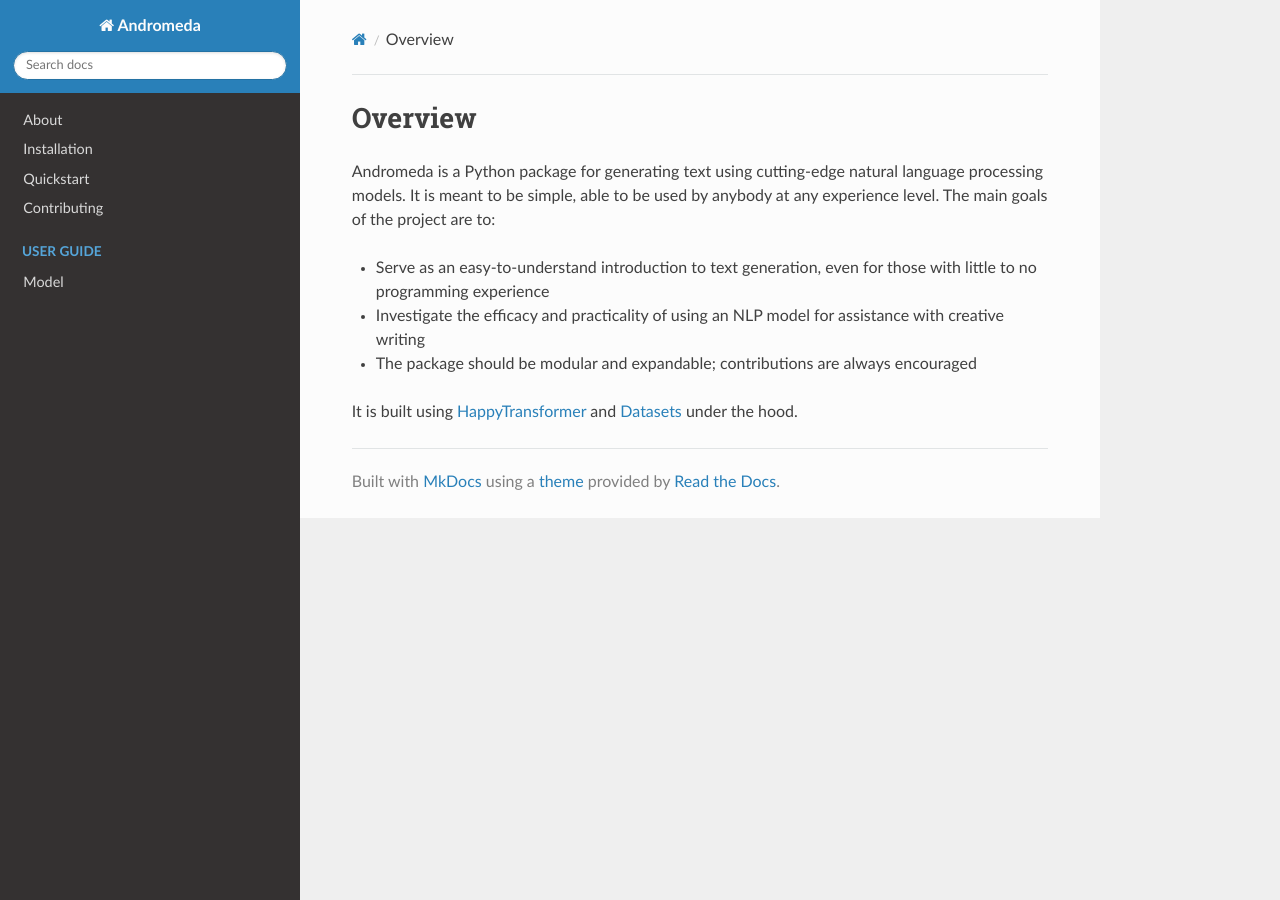
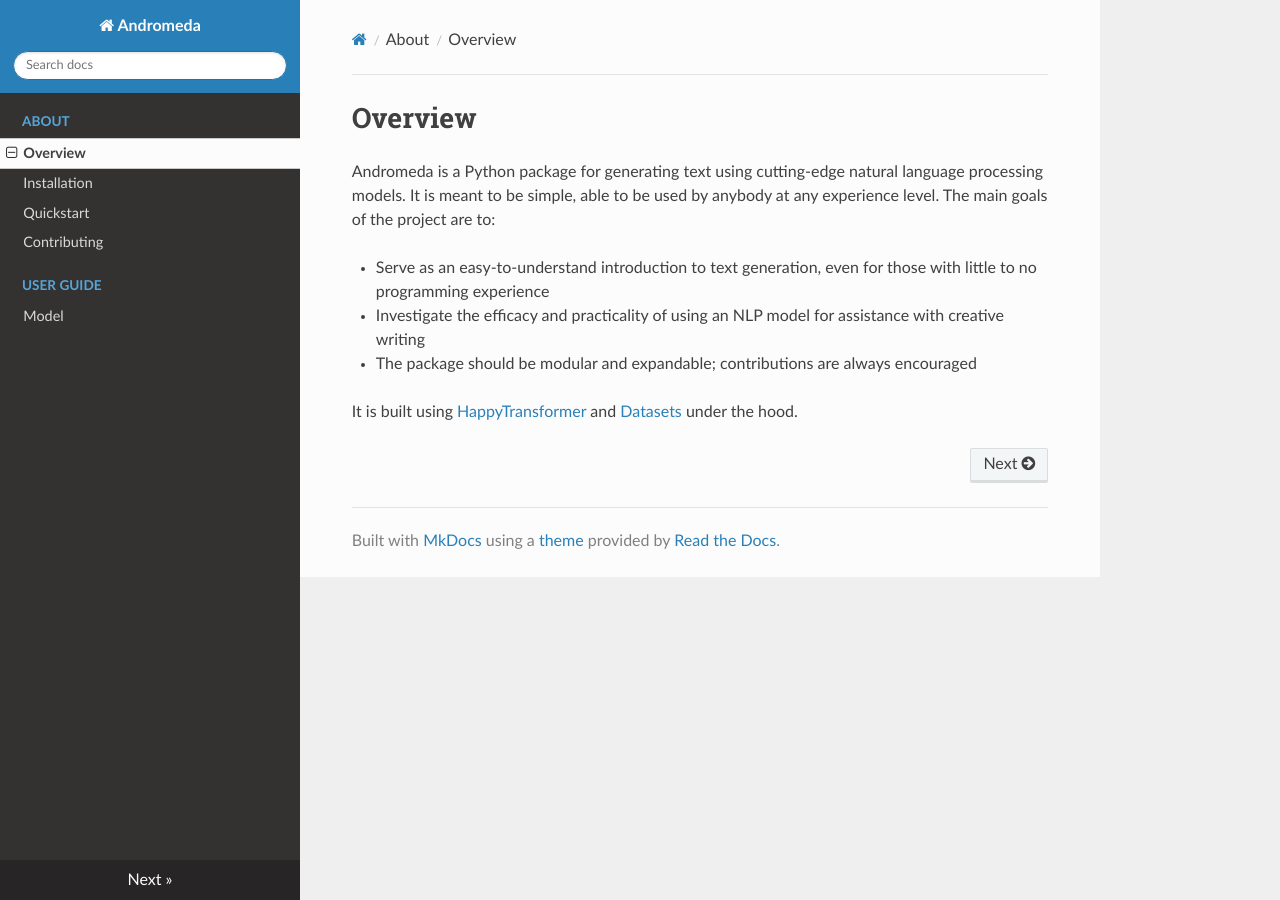
Before and after one commit to mchaney-dev/andromeda, an MkDocs documentation site: the page built from docs/index.md, in a window 1280 px wide. Built offline with MkDocs 1.6.1, drawn with Linux system fonts in a browser that asks for light colours; nearby versions of some CDN libraries.

Commit message:
Update mkdocs.yml

```diff
--- a/mkdocs.yml
+++ b/mkdocs.yml
@@ -7,9 +7,10 @@
         - python
 
 nav:
-  - About: 'docs/index.md'
-  - 'Installation': docs/installation.md
-  - 'Quickstart': docs/quickstart.md
-  - 'Contributing': docs/contributing.md
+  - 'About':
+    - 'Overview': index.md
+    - 'Installation': installation.md
+    - 'Quickstart': quickstart.md
+    - 'Contributing': contributing.md
   - 'User Guide':
-    - 'Model': docs/model.md
+    - 'Model': model.md
```
